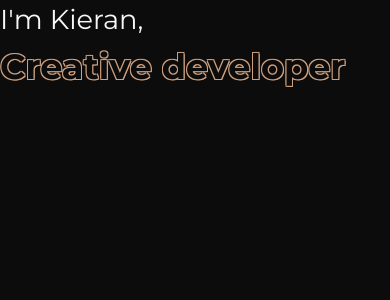
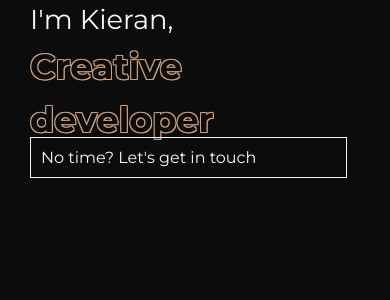
Before and after one commit to kilelx/portfolio, a React (Vite) app: page / in a window 390 px wide. Shown: the top 300 px of the page. Built offline with nearby package versions, Linux system fonts and the light colour scheme.

Commit message:
add: column templates

```diff
--- a/src/components/Hero.tsx
+++ b/src/components/Hero.tsx
@@ -3,7 +3,9 @@ import React, {useRef, useEffect} from 'react'
 export default function Hero() {
 
   const titleRef = useRef<HTMLSpanElement>(null);
-  const maxWidth = window.innerWidth;
+  let maxWidth = window.innerWidth;
+
+  window.addEventListener("resize", () => {maxWidth = window.innerWidth});
 
   const handleMouseMove = (e: MouseEvent) => {
     if(titleRef.current) {
@@ -13,7 +15,7 @@ export default function Hero() {
       // Produit en croix, and add +100 to get a range between 100 and 900
       let progress = ((xPercentage * 800) / 100) + 100;
 
-      titleRef.current.style.fontVariationSettings = `'wght' ${Math.round(progress)}`;
+      titleRef.current.style.fontVariationSettings = `'wght' ${progress}`;
     }
   }
 
@@ -25,30 +27,12 @@ export default function Hero() {
 
 
   return (
-    <h1 className="">
-      <span  className="text-white font-normal">I'm Kieran,</span><br></br>
-      <span ref={titleRef} className="outline-title text-dark font-bold">Creative developer</span>
-    </h1>
+    <section className='section-container'>
+      <h1 className="">
+        <span  className="text-white font-normal">I'm Kieran,</span><br></br>
+        <span ref={titleRef} className="outlined-hero text-dark font-bold">Creative developer</span>
+      </h1>
+      <a href="" className='border border-white text-white p-[10px] pr-[90px]'>No time? Let's get in touch</a>
+    </section>
   )
 }
-
-
-  /*
-  const body = document.body;
-  const maxWidth = window.innerWidth;
-  const h1 = document.querySelector("h1");
-
-  body.addEventListener("mousemove", (e) => handleMouseMove(e));
-
-  function handleMouseMove(e) {
-    let mouseX = e.clientX;
-    // Get the percentage on X of the mouse
-    let xPercentage = (mouseX * 100) / maxWidth;
-    // Produit en croix, and add +100 to get a range between 100 and 900
-    let progress = ((xPercentage * 800) / 100) + 100;
-    console.log(xPercentage)
-
-    h1.style.fontVariationSettings = `'wght' ${Math.round(progress)}`;
-}
-
-  */
--- a/src/index.css
+++ b/src/index.css
@@ -2,11 +2,17 @@
 @tailwind components;
 @tailwind utilities;
 
+/* UTILS */
+.section-container {
+  @apply w-full px-[30px]
+}
+
+/* HERO */
 h1:first-child {
   font-size: calc(7000vw/1000);
 }
 
-.outline-title {
+.outlined-hero {
   font-size: calc(9000vw/1000);
   /* -webkit-text-stroke: 1px #CEA07E; */
   text-shadow:
@@ -16,5 +22,26 @@ h1:first-child {
   -1px 1px 0 #CEA07E,
   1px 1px 0 #CEA07E;
   will-change: font-variation-settings;
-  font-variation-settings: "wght" 700;
+  font-variation-settings: "wght" 500;
 }
+
+/* .col-1 {
+  width: calc(((100vw - 60px) - 11*20px) / 12 );
+  height: 50px;
+}
+.col-2 {
+  width: calc(2*(((100vw - 60px) - 10*20px) / 12 ));
+  height: 50px;
+}
+.col-3 {
+  width: calc(3*(((100vw - 60px) - 9*20px) / 12 ));
+  height: 50px;
+}
+.col-4 {
+  width: calc(4*(((100vw - 60px) - 8*20px) / 12 ));
+  height: 50px;
+}
+.col-12 {
+  width: calc(12*((100vw - 60px) / 12 ));
+  height: 50px;
+} */
--- a/tailwind.config.js
+++ b/tailwind.config.js
@@ -14,6 +14,20 @@ export default {
       fontFamily: {
         playfair: ["nPlayfair Display", "serif"],
         montserrat: ["Montserrat", "sans-serif"]
+      },
+      width: {
+        col1: "calc(((100vw - 60px) - 11*20px) / 12 )",
+        col2: "calc(2*(((100vw - 60px) - 10*20px) / 12 ))",
+        col3: "calc(3*(((100vw - 60px) - 9*20px) / 12 ))",
+        col4: "calc(4*(((100vw - 60px) - 8*20px) / 12 ))",
+        col5: "calc(5*(((100vw - 60px) - 7*20px) / 12 ))",
+        col6: "calc(6*(((100vw - 60px) - 6*20px) / 12 ))",
+        col7: "calc(7*(((100vw - 60px) - 5*20px) / 12 ))",
+        col8: "calc(8*(((100vw - 60px) - 4*20px) / 12 ))",
+        col9: "calc(9*(((100vw - 60px) - 3*20px) / 12 ))",
+        col10: "calc(10*(((100vw - 60px) - 2*20px) / 12 ))",
+        col11: "calc(11*(((100vw - 60px) - 1*20px) / 12 ))",
+        col12: "calc(100vw - 60px)",
       }
     },
   },
```
